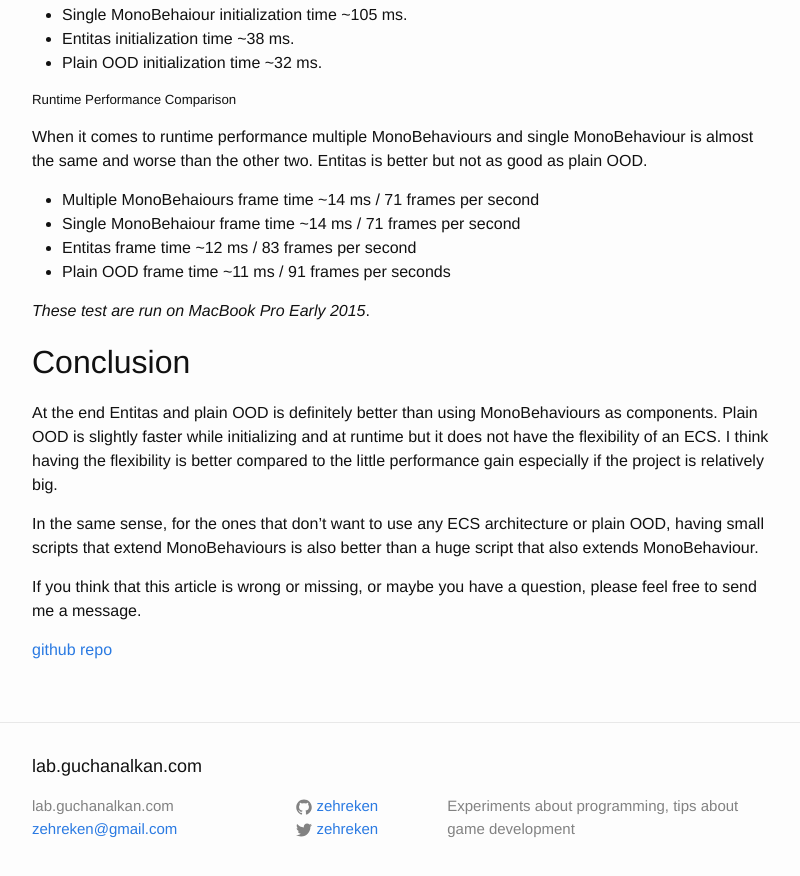
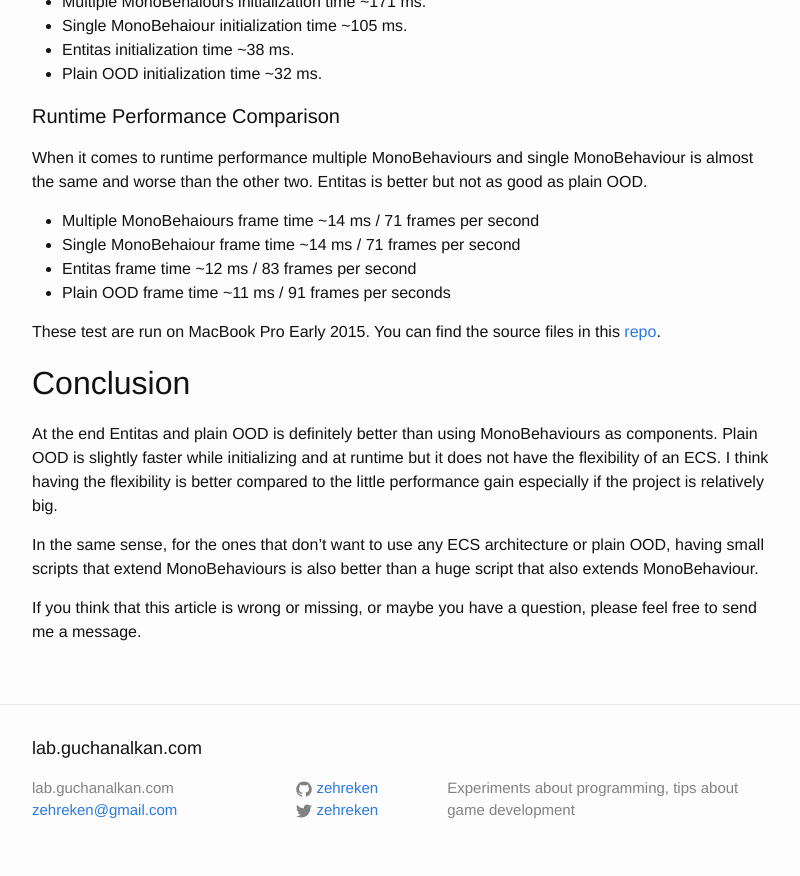
Before and after one commit to zehreken/zehreken.github.io, a Jekyll site: the page built from _posts/2016-09-25-update-date.markdown, in a window 1280 px wide and 900 px high, scrolled down 2081 px. Shown: the top 876 px of the window, without its empty margins (238-1038 px from the left). Built offline with Jekyll 4.4.1, drawn with Linux system fonts in a browser that asks for light colours.

Commit message:
Update 2016-09-25-update-date.markdown

```diff
--- a/_posts/2016-09-25-update-date.markdown
+++ b/_posts/2016-09-25-update-date.markdown
@@ -35,7 +35,7 @@
 The test project is a simple project. The program creates 5000 cubes and all of the cubes run these two simple logic;
 
 Move
-{% highlight ruby linenos %}
+{% highlight c linenos %}
 void Update()
 {
 	_transform.Translate(_xVel * Time.deltaTime, _yVel * Time.deltaTime, _zVel * Time.deltaTime, Space.World);
@@ -58,7 +58,7 @@
 {% endhighlight %}
 
 Rotate
-{% highlight ruby linenos %}
+{% highlight c linenos %}
 void Update()
 {
 	_transform.Rotate(_xVel * Time.deltaTime, _yVel * Time.deltaTime, _zVel * Time.deltaTime);
@@ -67,14 +67,14 @@
 
 The program also has a hitpoint system to make it more like a game. You can find all of these in the repo link at the end of this post.
 
-##### Initialization Performance Comparison
+#### Initialization Performance Comparison
 Multiple MonoBehaiours take a lot of time to initialize because MonoBehaviour is huge. Single MonoBehaviour also takes more time because it is still MonoBehaviour. Entitas is fast but not as fast as the Update Method Pattern, probably because of the overhead of the systems. The fastest is plain OOD.
 * Multiple MonoBehaiours initialization time ~171 ms.
 * Single MonoBehaiour initialization time ~105 ms.
 * Entitas initialization time ~38 ms.
 * Plain OOD initialization time ~32 ms.
 
-##### Runtime Performance Comparison
+#### Runtime Performance Comparison
 When it comes to runtime performance multiple MonoBehaviours and single MonoBehaviour is almost the same and worse than  the other two. Entitas is better but not as good as plain OOD.
 
 * Multiple MonoBehaiours frame time ~14 ms / 71 frames per second
@@ -82,7 +82,7 @@
 * Entitas frame time ~12 ms / 83 frames per second
 * Plain OOD frame time ~11 ms / 91 frames per seconds
 
-_These test are run on MacBook Pro Early 2015_.
+These test are run on MacBook Pro Early 2015. You can find the source files in this [repo](https://github.com/zehreken/entitas_unity_performance).
 
 ## Conclusion
 At the end Entitas and plain OOD is definitely better than using MonoBehaviours as components. Plain OOD is slightly faster while initializing and at runtime but it does not have the flexibility of an ECS. I think having the flexibility is better compared to the little performance gain especially if the project is relatively big.
@@ -90,5 +90,3 @@
 In the same sense, for the ones that don't want to use any ECS architecture or plain OOD, having small scripts that extend MonoBehaviours is also better than a huge script that also extends MonoBehaviour.
 
 If you think that this article is wrong or missing, or maybe you have a question, please feel free to send me a message.
-
-[github repo](https://github.com/zehreken/entitas_unity_performance)
```
